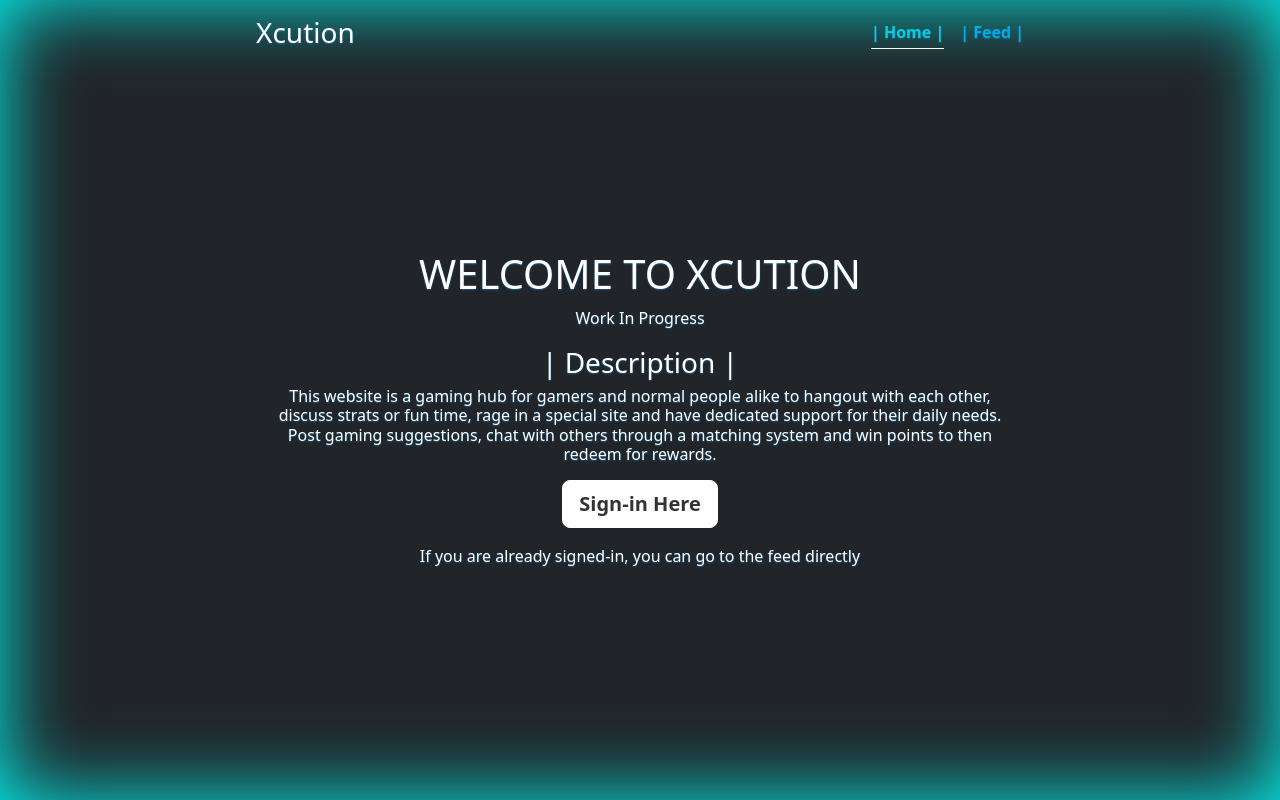
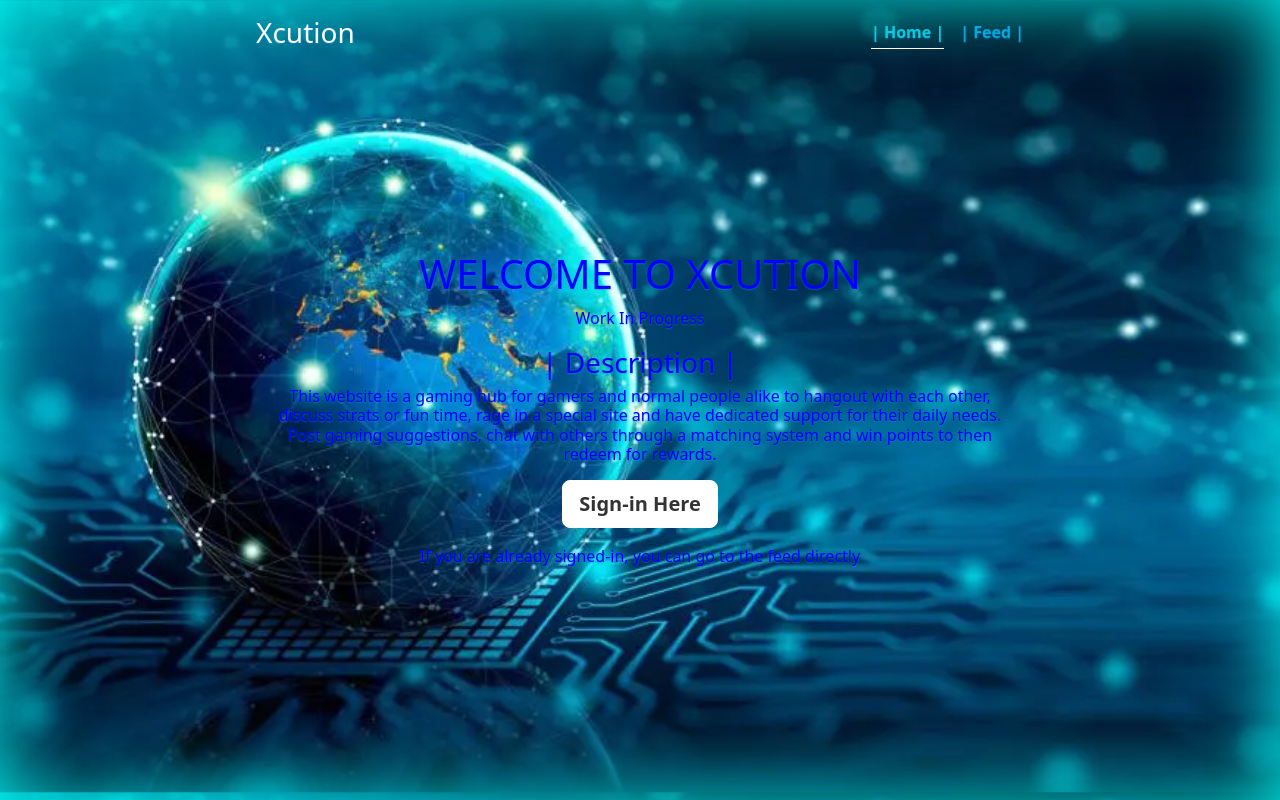
Before and after one commit to Gabidemi/Xcution, a Flask app: page / in a window 1280 px wide. Run offline with Flask 3, Linux system fonts and the light colour scheme.

Commit message:
Website changes ( color, text, Images )

```diff
--- a/templates/home.html.jinja
+++ b/templates/home.html.jinja
@@ -59,7 +59,7 @@ body {
 }
     </style>
   </head>
-  <body class="d-flex h-100 text-center text-bg-dark">
+  <body class="d-flex h-100 text-center text-bg-dark" style="background-image: url('/static/techstuff.webp'); background-size:110%; ">
 
 <div class="cover-container d-flex w-100 h-100 p-3 mx-auto flex-column">
   <header class="mb-auto">
@@ -73,7 +73,7 @@ body {
     </div>
   </header>
 
-  <main class="px-3">
+  <main class="px-3" style="color:blue;">
     <h1>WELCOME TO XCUTION</h1>
     <p>Work In Progress</p>
     <h3>| Description |</h3>
```
Also changed, not shown: static/Re-Xcution.png (added), static/techstuff.webp (added).
